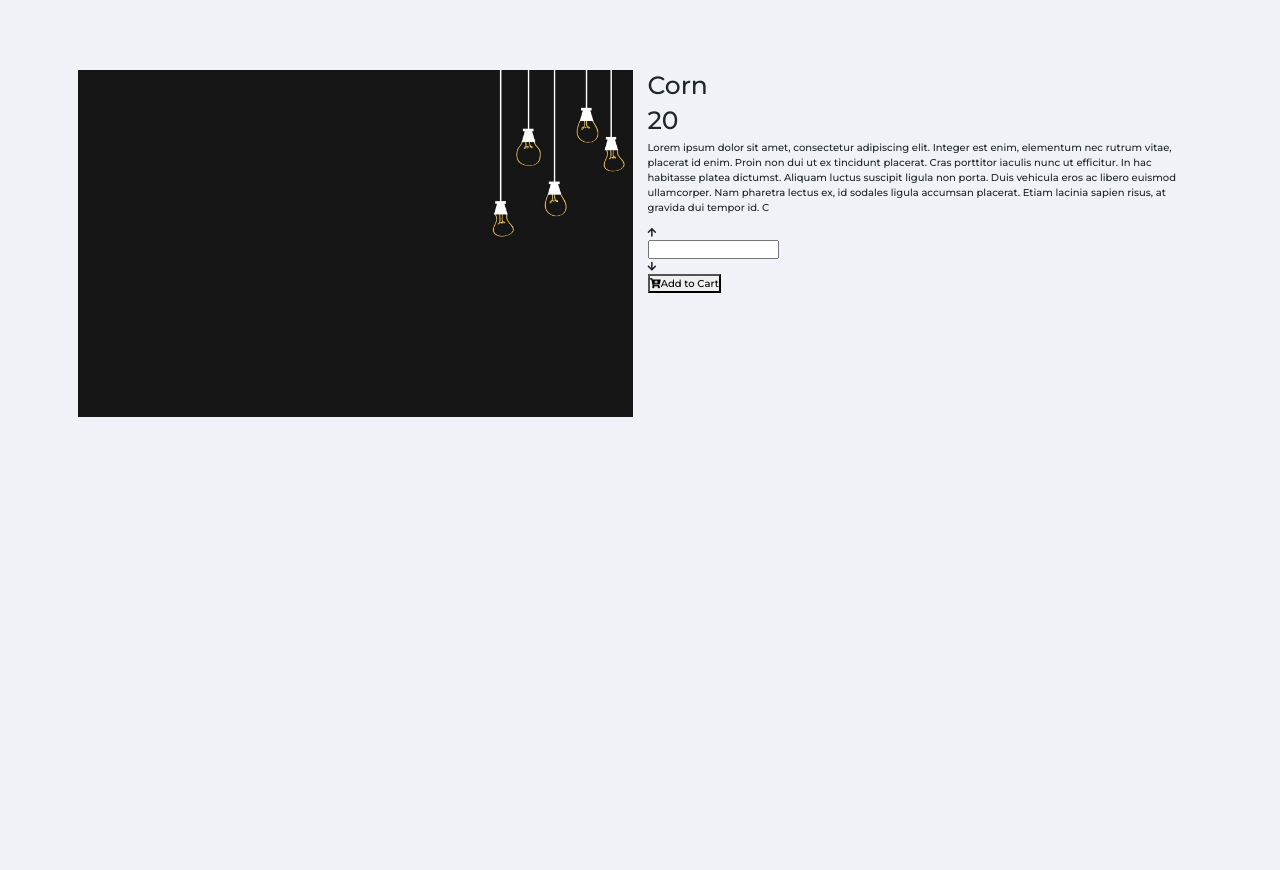
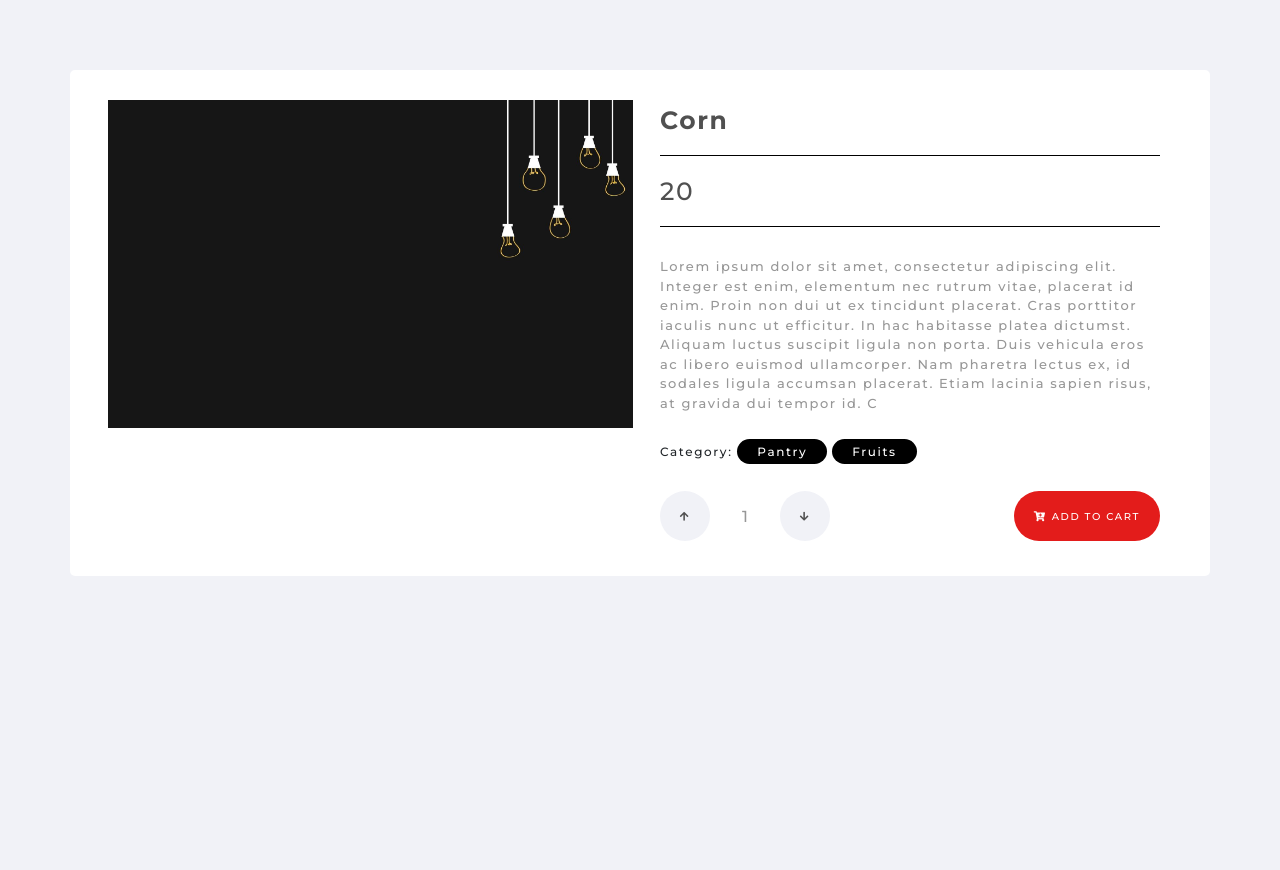
Before and after one commit to cadiente-jomel/food_delivery, a Django app: a page that uses food_delivery/core/templates/core/product.html in a window 1280 px wide. Run offline with Django 3.2, Linux system fonts and the light colour scheme; data comes from the database, SQL or seed files in the repository; both versions use the stored data as it was after the commit; some web fonts are replaced.

Commit message:
FIXED Layout issue on product page

```diff
--- a/food_delivery/core/models.py
+++ b/food_delivery/core/models.py
@@ -47,7 +47,7 @@ class Product(models.Model):
     name = models.CharField(max_length=250)
     slug = models.SlugField(blank=True)
     price = models.CharField(max_length=250)
-    description = models.CharField(max_length=1000)
+    description = models.TextField(max_length=1000)
     create_date = models.DateTimeField()
     thumbnail = models.ImageField(upload_to='uploads')
     weight = models.DecimalField(max_digits=5, decimal_places=2, default=0, help_text='in kg')
--- a/food_delivery/core/static/core/css/style.css
+++ b/food_delivery/core/static/core/css/style.css
@@ -3,11 +3,22 @@
   --neutral-color: #fff;
   --neutral-color-darker: #d8e3e7;
 
-  --background-color: #F1F2F7;
+  --title-color: #505050;
+  --description-color: #979797;
+
+
+  --normal-size: 2rem;
+  --md-size: 3rem;
+  --border-color: 1px solid black;
+
+  --font-weight-lg: 700;
+
+  --background-color: #f1f2f7;
 
   --padding-sm: 0.5rem 2rem;
 
   --font-size-sm: 1.2rem;
+  --font-size-md: 1.3rem;
   --font-size: 1.6rem;
 
   --primary-color: #e31c1b;
@@ -18,6 +29,7 @@
   --margin-sm: 0.3rem;
 
   --letter-spacing-sm: 0.2rem;
+  --letter-spacing: 0.16rem;
 }
 *,
 *::before,
@@ -47,6 +59,7 @@ body {
 .btn-primary {
   background-color: var(--primary-color);
   border: none;
+  transition: .2s ease-in-out;
 }
 
 .btn-primary:hover {
@@ -192,24 +205,136 @@ home page search & headers
 .browsing__container,
 .product__container,
 .products {
-  margin-top: 7rem
+  margin-top: 7rem;
 }
 
 .products__row {
-  padding-left: .75rem;
+  padding-left: 0.75rem;
 }
 /*----------------------
  * browsing page
  * -------------------*/
 
-
 /**--------------------
  * product page
  * -------------------*/
+
+  .left {
+    margin-bottom: var(--md-size);
+  }
+
+  .right {
+    padding: var(--padding-sm);
+  }
+  .sproduct {
+    background-color: var(--neutral-color);
+    border-radius: 5px;
+    padding: var(--md-size);
+  }
+
+.sproduct__details {
+  letter-spacing: var(--letter-spacing);
+}
+
+.sproduct__title {
+  border-bottom: var(--border-color);
+  padding-bottom: var(--normal-size);
+  margin-bottom: var(--normal-size);
+}
+
+.sproduct__tally,
+.sproduct__title {
+  color: var(--title-color);
+  font-weight: var(--font-weight-lg);
+}
+
+.sproduct__description {
+  font-size: var(--font-size-md);
+  padding-top: var(--md-size);
+  margin-top: var(--normal-size);
+  border-top: var(--border-color);
+  color: var(--description-color);
+}
 .sproduct__img img {
   width: 100%;
 }
 
+.sproduct__cart {
+  display: flex;
+  justify-content: space-between;
+  margin-top: 3rem;
+}
+
+.sproduct__quantity {
+  font-size: var(--font-size);
+  font-weight: var(--font-weight);
+  color: var(--description-color);
+  width: 5rem;
+  height: 5rem;
+  text-align: center;
+  margin: 0 1rem;
+  border: none;
+}
+
+.sproduct__quantity:focus {
+  outline: none;
+}
+
+.sproduct__category {
+  margin-top: var(--md-size);
+}
+
+.cart__btn {
+  border-radius: 50px;
+  padding: var(--padding-sm);
+  letter-spacing: 0.16rem;
+  text-transform: uppercase;
+}
+
+.fa-cart-plus {
+  margin-right: 0.5rem;
+}
+
+.cart__increase,
+.cart__decrease {
+  background: red;
+  background-color: var(--background-color);
+  border-radius: 50px;
+  color: var(--title-color);
+  display: grid;
+  height: 5rem;
+  place-items: center;
+  width: 5rem;
+  cursor: pointer;
+}
+
+.cart__increase:hover, .cart__decrease:hover {
+  background-color: var(--description-color);
+  transition: .2s ease-in-out;
+}
+
+.category__text {
+  font-size: var(--font-size-sm);
+}
+
+.category__title {
+  padding: var(--padding-sm);
+  background-color: black;
+  color: var(--neutral-color);
+  border-radius: 50px;
+}
+
+/* Chrome, Safari, Edge, Opera */
+input::-webkit-outer-spin-button,
+input::-webkit-inner-spin-button {
+  -webkit-appearance: none;
+  margin: 0;
+}
+
+/* Firefox */
+input[type="number"] {
+  -moz-appearance: textfield;
+}
 /**--------------------
  * product page
  * -------------------*/
--- a/food_delivery/core/static/core/js/script.js
+++ b/food_delivery/core/static/core/js/script.js
@@ -0,0 +1,14 @@
+const quantityIncrease = document.querySelector('.cart__increase');
+const quantityDecrease = document.querySelector('.cart__decrease');
+const productQuantity = document.getElementById('quantity');
+
+quantityIncrease.addEventListener('click', () => {
+    let value = productQuantity.value;
+    productQuantity.value = parseInt(value) + 1;
+});
+quantityDecrease.addEventListener('click', () => {
+    let value = productQuantity.value;
+    if (value > 1) {
+        productQuantity.value = parseInt(value) - 1;
+    }
+});
--- a/food_delivery/core/templates/core/product.html
+++ b/food_delivery/core/templates/core/product.html
@@ -4,34 +4,45 @@
 {% block content %}
 <div class="container product__container">
     <div class="sproduct row">
-      <div class="left col">
+      <div class="left col-xl-6 col-lg-6 col-sm-12">
         <div class="sproduct__img">
-          <img src="{{ product.thumbnail.url  }}" alt="">
+          <img src="{{ obj.product.thumbnail.url  }}" alt="">
         </div>
       </div>
-      <div class="right col">
+      <div class="right ccolxl-6 col-lg-6 col-sm-12">
         <div class="sproduct__details">
 
           <h1 class="sproduct__title">
-            {{ product.name  }}
+            {{ obj.product.name  }}
           </h1>
 
          <div class="sproduct__tally">
             <h1 class="sproduct__price">
-              {{ product.price }}
+              {{ obj.product.price }}
             </h1>
          </div>
 
           <p class="sproduct__description">
-            {{ product.description }}
+            {{ obj.product.description }}
           </p>
 
+          <div class="sproduct__category">
+            <p class="category__text">Category:
+              {% for category in obj.category.all %}
+
+              <span class="category__title">{{ category.name }}</span>
+              {% endfor %}
+            </p>
+          </div>
+
           <div class="sproduct__cart">
-              <div class="cart__increase"><i class="fas fa-arrow-up"></i></div>
-              <input id="quantity" type="number" name="quantity">
-              <div class="cart__decrease"><i class="fas fa-arrow-down"></i></div>
+              <div class="d-flex">
+                <div class="cart__increase"><i class="fas fa-arrow-up"></i></div>
+                <input id="quantity" type="number" name="quantity" value="1" class="sproduct__quantity">
+                <div class="cart__decrease"><i class="fas fa-arrow-down"></i></div>
+              </div>
 
-              <button class="btn--primary cart__btn"><i class="fas fa-cart-plus"></i>Add to Cart</button>
+              <button class="btn-primary cart__btn"><i class="fas fa-cart-plus"></i>Add to Cart</button>
           </div>
         </div>
 
--- a/food_delivery/core/views.py
+++ b/food_delivery/core/views.py
@@ -26,8 +26,10 @@ def product_page(request, store, product):
 
     product = Product.objects.get(slug=product, store=obj)
 
+    obj = ProductCategory.objects.get(product=product)
+
     context = {
-        "product": product,
+        "obj": obj,
     }
     return render(request, 'core/product.html', context)
 
```
Also changed, not shown: food_delivery/db.sqlite3. Lines whose indentation alone changed are shown as unchanged.
